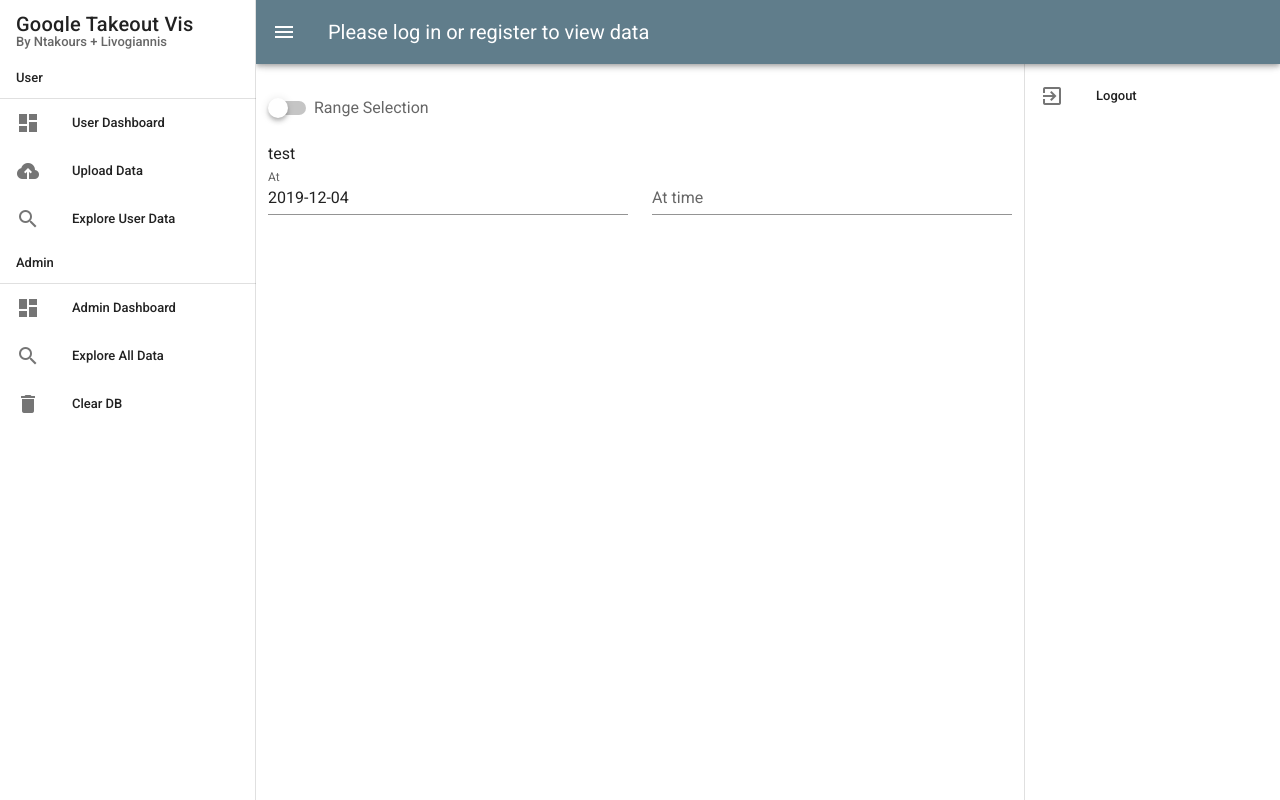
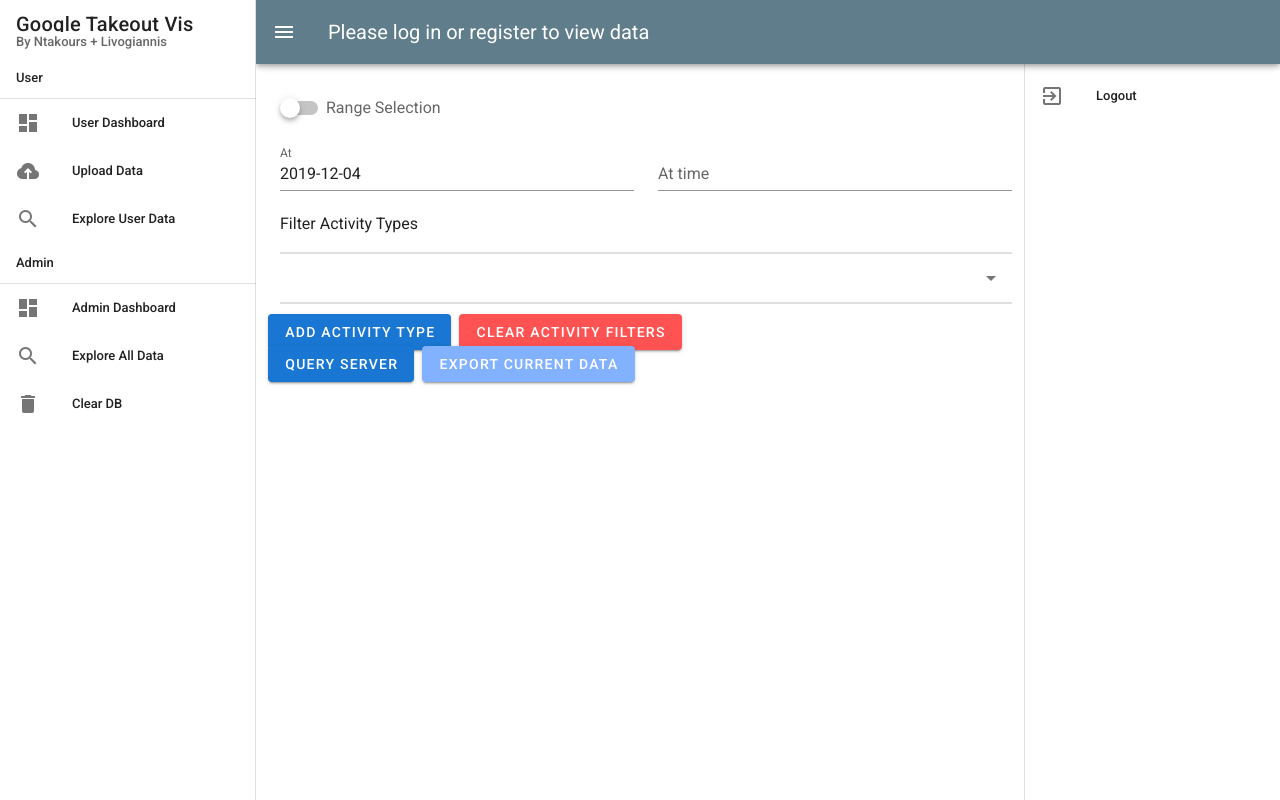
Before and after one commit to ntakouris/ceidweb-frontend, a Vue app: page /#/queries in a window 1280 px wide. Built offline with nearby package versions, Linux system fonts and the light colour scheme; what vue-google-charts would draw is missing.

Commit message:
Add activity type filters

```diff
--- a/src/components/DataQueries.vue
+++ b/src/components/DataQueries.vue
@@ -1,7 +1,6 @@
 <template>
-  <v-col col="12">
+  <v-col col="12" class="ml-3">
     <v-switch v-model="dateRangeEnabled" :label="'Range Selection'"></v-switch>
-    <button @click="log(atTimeValue)">test</button>
     <v-row>
       <!-- At date picker -->
       <v-col col="3">
@@ -73,12 +72,7 @@
           offset-y
         >
           <template v-slot:activator="{ on }">
-            <v-text-field
-              label="Until time"
-              readonly
-              v-model="untilTimeValue"
-              v-on="on"
-            ></v-text-field>
+            <v-text-field label="Until time" readonly v-model="untilTimeValue" v-on="on"></v-text-field>
           </template>
           <v-time-picker
             v-if="untilTimeMenu"
@@ -89,10 +83,32 @@
         </v-menu>
       </v-col>
     </v-row>
+
+    <!-- Activity Types -->
+    <p>Filter Activity Types</p>
+    <v-overflow-btn v-for="(selection, index) in selectedActivityTypes" :key="index"
+      :items="availableActivityTypes"
+      @change="(e) => { selectedActivityTypes[index] = e }"
+    ></v-overflow-btn>
+
+    <v-row>
+        <v-btn class="mr-2" color="primary" @click="selectedActivityTypes.push('*')">Add activity type</v-btn>
+        <v-btn color="error" @click="selectedActivityTypes = ['*']">Clear activity filters</v-btn>
+    </v-row>
+    <v-spacer />
+    <v-row class="mt-2">
+        <v-btn class="mr-2" color="primary" @click="queryServer">Query Server</v-btn>
+        <v-btn color="accent" @click="exportCurrentData">Export current data</v-btn>
+    </v-row>
+
+    <!-- Visualizations -->
+
   </v-col>
 </template>
 
 <script>
+const availableActivityTypes = ['*', 'UNKNOWN', 'ON_FOOT', 'IN_VEHICLE']
+
 export default {
   name: "DataQueries",
   data() {
@@ -107,12 +123,17 @@ export default {
       atTimeMenu: false,
       untilTime: null,
       untilTimeValue: null,
-      untilTimeMenu: false
+      untilTimeMenu: false,
+      availableActivityTypes: availableActivityTypes,
+      selectedActivityTypes: [availableActivityTypes[0]]
     };
   },
   methods: {
-    log(x) {
-      console.log(x);
+    async queryServer(){
+
+    },
+    exportCurrentData(){
+
     }
   }
 };
```
